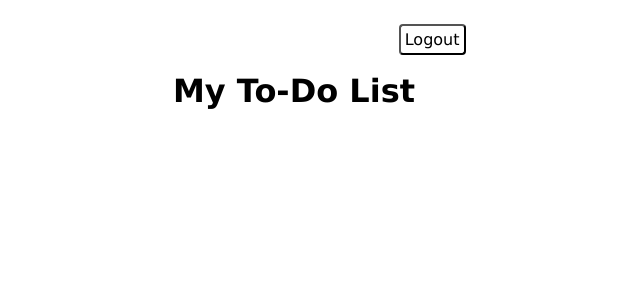
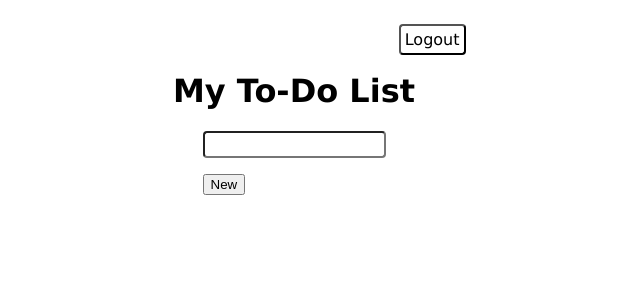
Before and after one commit to derekmiranda/todo-login-app, a React (Vite) app: page / in a window 1280 px wide. Shown: the top 300 px of the page, without its empty margins (346-986 px from the left). Built offline with nearby package versions, Linux system fonts and the light colour scheme.

Commit message:
adds search input to todo page

```diff
--- a/src/pages/Todos/index.jsx
+++ b/src/pages/Todos/index.jsx
@@ -1,16 +1,29 @@
-import React from "react";
+import React, { useCallback } from "react";
 
 import Page from "/src/components/Page";
+import LogoutButton from "./components/LogoutButton";
+import InputWithIcon from "/src/components/InputWithIcon";
+import useTodos from "/src/hooks/useTodos";
 
 import styles from "./index.module.scss";
-import LogoutButton from "./components/LogoutButton";
 
 const TodosPage = ({ logout }) => {
+  const { filter, updateFilter } = useTodos();
+
+  const onFilterChange = useCallback((event) => {
+    updateFilter(event.target.value);
+  }, []);
+
   return (
     <Page>
       <LogoutButton onClick={logout}>Logout</LogoutButton>
       <h1>My To-Do List</h1>
-      <div className={styles.wrapper}></div>
+      <div className={styles.wrapper}>
+        <div className={styles.topRow}>
+          <InputWithIcon value={filter} onChange={onFilterChange} />
+          <button className={styles.newBtn}>New</button>
+        </div>
+      </div>
     </Page>
   );
 };
```
Also changed, not shown: src/pages/Todos/components/TodosList/index.jsx (added, +13 -0 lines).
